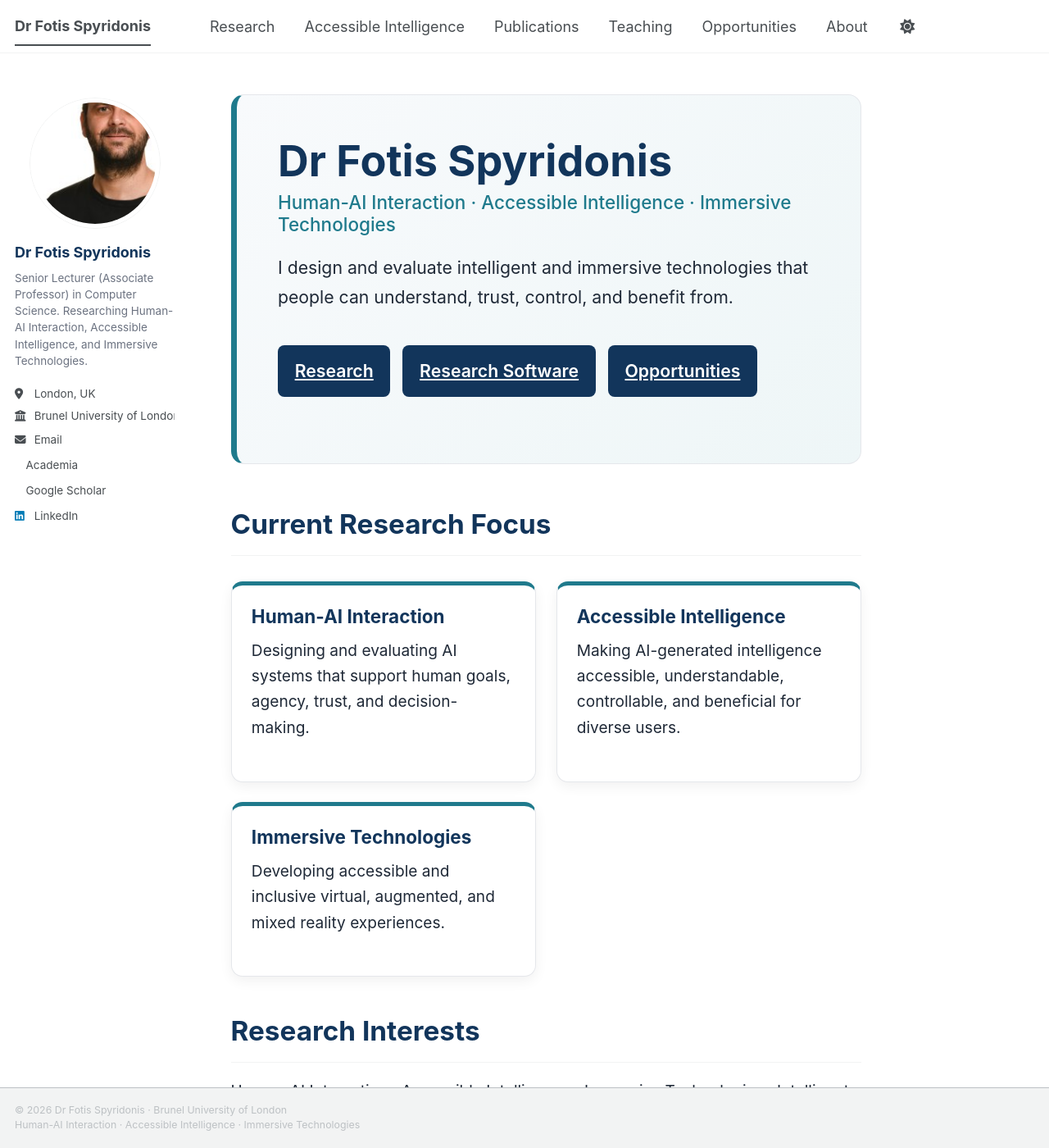
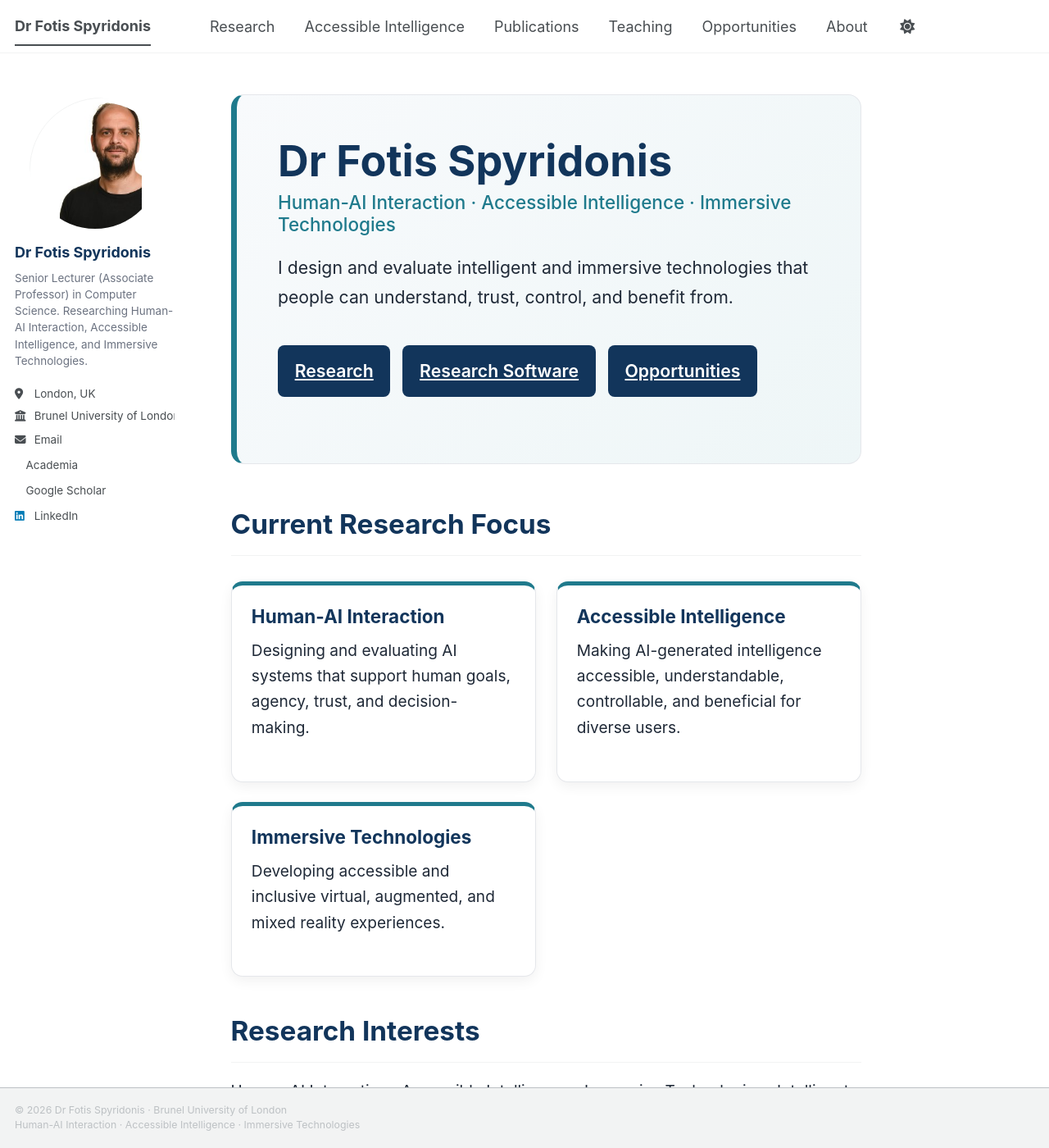
Before and after one commit to fotios-spyridonis/fotios-spyridonis.github.io, a Jekyll site: the page built from _pages/home.md, in a window 1280 px wide and 1400 px high. Shown: the whole window at 82% size. Built offline with Jekyll 4.4.1, drawn with Linux system fonts in a browser that asks for light colours; a style sheet for code colours, icons or effects is not loaded.

Commit message:
Update main.scss

```diff
--- a/assets/css/main.scss
+++ b/assets/css/main.scss
@@ -249,3 +249,13 @@
   background: var(--primary);
   color: #ffffff !important;
 }
+
+.sidebar .author__avatar img {
+  width: 175px !important;
+  height: 175px !important;
+  max-width: none !important;
+  object-fit: contain !important;
+  object-position: center center !important;
+  border-radius: 50% !important;
+  background: #ffffff !important;
+}
```
